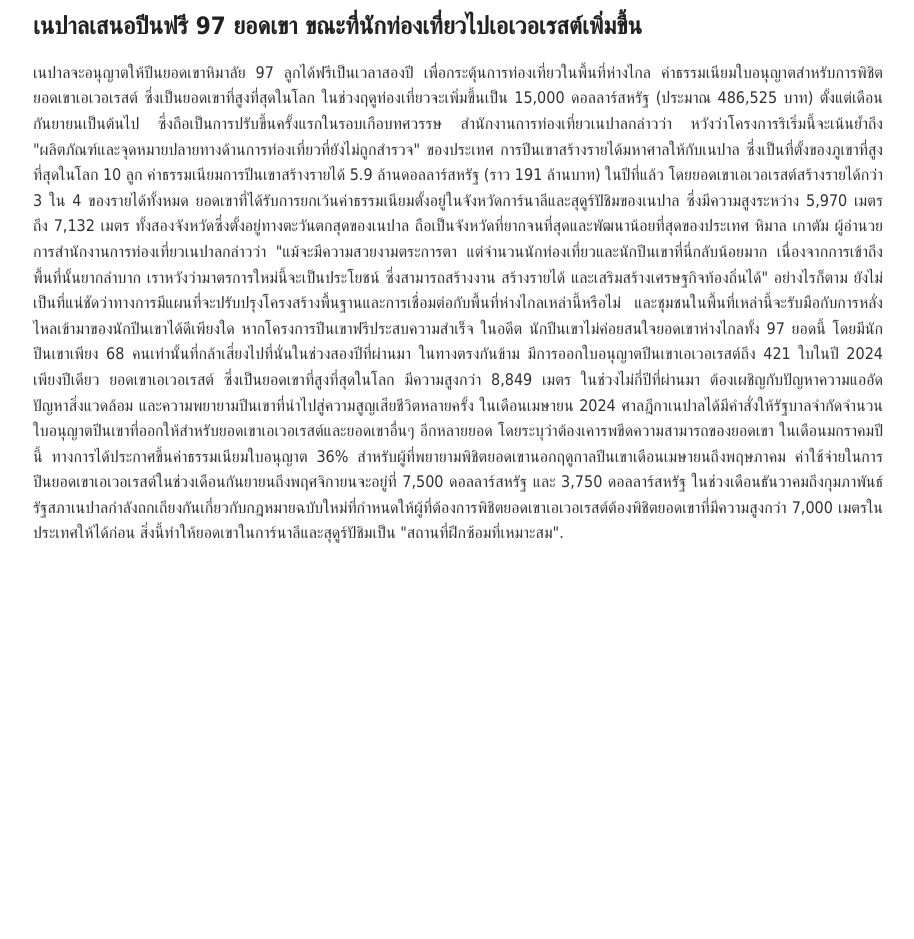
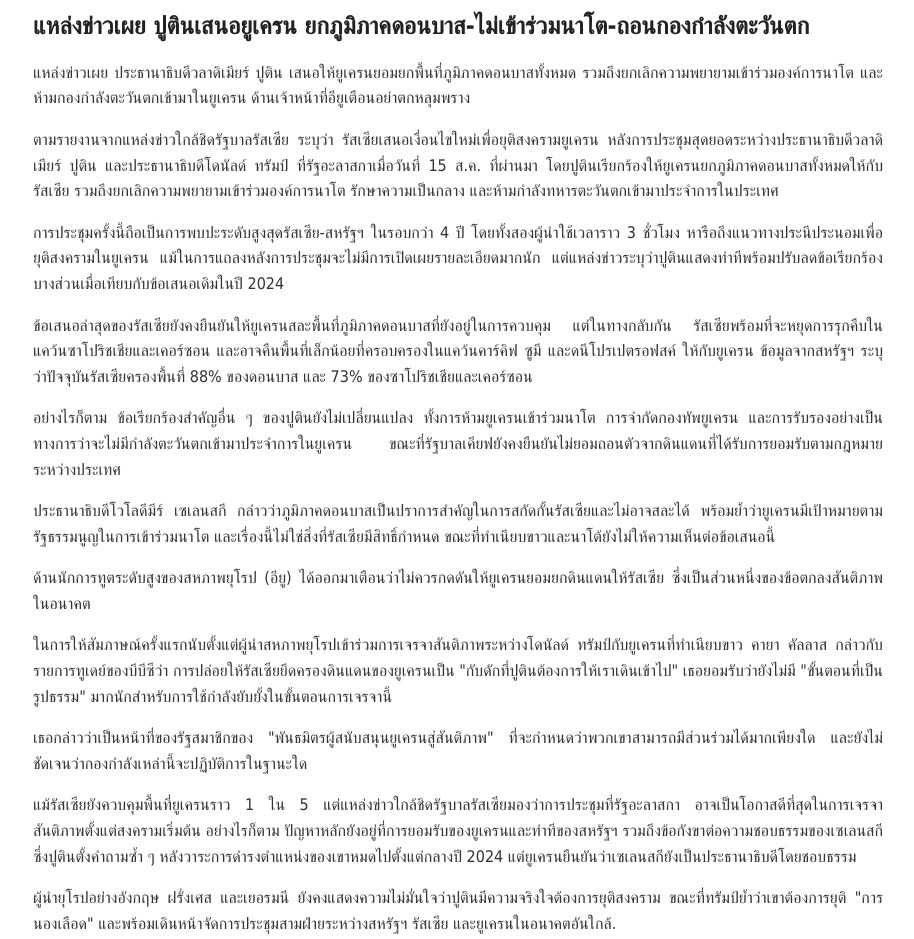
Before and after one commit to 68319100038-cell/01, a plain HTML site: page ต่างประเทศ3.html in a window 1280 px wide. Shown: the part 700-1639 px from the top of the page, without its empty margins (182-1096 px from the left). Before the commit the page ends 1276 px from the top, so only its background shows below. Drawn offline with Linux system fonts and the light colour scheme.

Commit message:
Update ต่างประเทศ3.html
Signed-off-by: 68319100038-cell <68319100038@cvc-cha.ac.th>

```diff
--- a/ต่างประเทศ3.html
+++ b/ต่างประเทศ3.html
@@ -76,25 +76,24 @@
   <a href="1.html">หน้าแรก</a>
   <a href="การเมือง.html">ข่าวการเมือง</a>
   <a href="ต่างประเทศ.html">ข่าวประเทศ</a>
-  <a href="เศรษฐกิจ.html">เศรษฐกิจ</a>
+  <a href="เศรษฐกิจ.html">ข่าวเศรษฐกิจ</a>
 </nav>
 
 <div class="headline">
-  <img src="https://static.thairath.co.th/media/dFQROr7oWzulq5Fa6rfbDW7XS2n7nj7BUdQhfQAyHpOK79qoyvcfqn0vFtCOPanzt7C.webp" alt="พาดหัวข่าวการเมือง">
   <div class="headline-content">
-    <h1>เนปาลเสนอปีนฟรี 97 ยอดเขา ขณะที่นักท่องเที่ยวไปเอเวอเรสต์เพิ่มขึ้น</h1>
-    <p>เนปาลจะอนุญาตให้ปีนยอดเขาหิมาลัย 97 ลูกได้ฟรีเป็นเวลาสองปี เพื่อกระตุ้นการท่องเที่ยวในพื้นที่ห่างไกล
-ค่าธรรมเนียมใบอนุญาตสำหรับการพิชิตยอดเขาเอเวอเรสต์ ซึ่งเป็นยอดเขาที่สูงที่สุดในโลก ในช่วงฤดูท่องเที่ยวจะเพิ่มขึ้นเป็น 15,000 ดอลลาร์สหรัฐ (ประมาณ 486,525 บาท) ตั้งแต่เดือนกันยายนเป็นต้นไป ซึ่งถือเป็นการปรับขึ้นครั้งแรกในรอบเกือบทศวรรษ
-สำนักงานการท่องเที่ยวเนปาลกล่าวว่า หวังว่าโครงการริเริ่มนี้จะเน้นย้ำถึง "ผลิตภัณฑ์และจุดหมายปลายทางด้านการท่องเที่ยวที่ยังไม่ถูกสำรวจ" ของประเทศ
-การปีนเขาสร้างรายได้มหาศาลให้กับเนปาล ซึ่งเป็นที่ตั้งของภูเขาที่สูงที่สุดในโลก 10 ลูก ค่าธรรมเนียมการปีนเขาสร้างรายได้ 5.9 ล้านดอลลาร์สหรัฐ (ราว 191 ล้านบาท) ในปีที่แล้ว โดยยอดเขาเอเวอเรสต์สร้างรายได้กว่า 3 ใน 4 ของรายได้ทั้งหมด
-ยอดเขาที่ได้รับการยกเว้นค่าธรรมเนียมตั้งอยู่ในจังหวัดการ์นาลีและสุดูร์ปัชิมของเนปาล ซึ่งมีความสูงระหว่าง 5,970 เมตร ถึง 7,132 เมตร ทั้งสองจังหวัดซึ่งตั้งอยู่ทางตะวันตกสุดของเนปาล ถือเป็นจังหวัดที่ยากจนที่สุดและพัฒนาน้อยที่สุดของประเทศ
-หิมาล เกาตัม ผู้อำนวยการสำนักงานการท่องเที่ยวเนปาลกล่าวว่า "แม้จะมีความสวยงามตระการตา แต่จำนวนนักท่องเที่ยวและนักปีนเขาที่นี่กลับน้อยมาก เนื่องจากการเข้าถึงพื้นที่นั้นยากลำบาก เราหวังว่ามาตรการใหม่นี้จะเป็นประโยชน์ ซึ่งสามารถสร้างงาน สร้างรายได้ และเสริมสร้างเศรษฐกิจท้องถิ่นได้"
-อย่างไรก็ตาม ยังไม่เป็นที่แน่ชัดว่าทางการมีแผนที่จะปรับปรุงโครงสร้างพื้นฐานและการเชื่อมต่อกับพื้นที่ห่างไกลเหล่านี้หรือไม่ และชุมชนในพื้นที่เหล่านี้จะรับมือกับการหลั่งไหลเข้ามาของนักปีนเขาได้ดีเพียงใด หากโครงการปีนเขาฟรีประสบความสำเร็จ
-ในอดีต นักปีนเขาไม่ค่อยสนใจยอดเขาห่างไกลทั้ง 97 ยอดนี้ โดยมีนักปีนเขาเพียง 68 คนเท่านั้นที่กล้าเสี่ยงไปที่นั่นในช่วงสองปีที่ผ่านมา ในทางตรงกันข้าม มีการออกใบอนุญาตปีนเขาเอเวอเรสต์ถึง 421 ใบในปี 2024 เพียงปีเดียว
-ยอดเขาเอเวอเรสต์ ซึ่งเป็นยอดเขาที่สูงที่สุดในโลก มีความสูงกว่า 8,849 เมตร ในช่วงไม่กี่ปีที่ผ่านมา ต้องเผชิญกับปัญหาความแออัด ปัญหาสิ่งแวดล้อม และความพยายามปีนเขาที่นำไปสู่ความสูญเสียชีวิตหลายครั้ง
-ในเดือนเมษายน 2024 ศาลฎีกาเนปาลได้มีคำสั่งให้รัฐบาลจำกัดจำนวนใบอนุญาตปีนเขาที่ออกให้สำหรับยอดเขาเอเวอเรสต์และยอดเขาอื่นๆ อีกหลายยอด โดยระบุว่าต้องเคารพขีดความสามารถของยอดเขา
-ในเดือนมกราคมปีนี้ ทางการได้ประกาศขึ้นค่าธรรมเนียมใบอนุญาต 36% สำหรับผู้ที่พยายามพิชิตยอดเขานอกฤดูกาลปีนเขาเดือนเมษายนถึงพฤษภาคม ค่าใช้จ่ายในการปีนยอดเขาเอเวอเรสต์ในช่วงเดือนกันยายนถึงพฤศจิกายนจะอยู่ที่ 7,500 ดอลลาร์สหรัฐ และ 3,750 ดอลลาร์สหรัฐ ในช่วงเดือนธันวาคมถึงกุมภาพันธ์
-รัฐสภาเนปาลกำลังถกเถียงกันเกี่ยวกับกฎหมายฉบับใหม่ที่กำหนดให้ผู้ที่ต้องการพิชิตยอดเขาเอเวอเรสต์ต้องพิชิตยอดเขาที่มีความสูงกว่า 7,000 เมตรในประเทศให้ได้ก่อน สิ่งนี้ทำให้ยอดเขาในการ์นาลีและสุดูร์ปัชิมเป็น "สถานที่ฝึกซ้อมที่เหมาะสม".</p>
+  <img src="https://static.thairath.co.th/media/dFQROr7oWzulq5Fa6rfYkc1vJLNiI63CSPM1m1lsqcHRY8JevAPXg9aLqBZFzMTdpHB.webp">
+    <h1>แหล่งข่าวเผย ปูตินเสนอยูเครน ยกภูมิภาคดอนบาส-ไม่เข้าร่วมนาโต-ถอนกองกำลังตะวันตก</h1>
+    <p>แหล่งข่าวเผย ประธานาธิบดีวลาดิเมียร์ ปูติน เสนอให้ยูเครนยอมยกพื้นที่ภูมิภาคดอนบาสทั้งหมด รวมถึงยกเลิกความพยายามเข้าร่วมองค์การนาโต และห้ามกองกำลังตะวันตกเข้ามาในยูเครน ด้านเจ้าหน้าที่อียูเตือนอย่าตกหลุมพราง</p>
+    <p>ตามรายงานจากแหล่งข่าวใกล้ชิดรัฐบาลรัสเซีย ระบุว่า รัสเซียเสนอเงื่อนไขใหม่เพื่อยุติสงครามยูเครน หลังการประชุมสุดยอดระหว่างประธานาธิบดีวลาดิเมียร์ ปูติน และประธานาธิบดีโดนัลด์ ทรัมป์ ที่รัฐอะลาสกาเมื่อวันที่ 15 ส.ค. ที่ผ่านมา โดยปูตินเรียกร้องให้ยูเครนยกภูมิภาคดอนบาสทั้งหมดให้กับรัสเซีย รวมถึงยกเลิกความพยายามเข้าร่วมองค์การนาโต รักษาความเป็นกลาง และห้ามกำลังทหารตะวันตกเข้ามาประจำการในประเทศ </p>
+    <p>การประชุมครั้งนี้ถือเป็นการพบปะระดับสูงสุดรัสเซีย-สหรัฐฯ ในรอบกว่า 4 ปี โดยทั้งสองผู้นำใช้เวลาราว 3 ชั่วโมง หารือถึงแนวทางประนีประนอมเพื่อยุติสงครามในยูเครน แม้ในการแถลงหลังการประชุมจะไม่มีการเปิดเผยรายละเอียดมากนัก แต่แหล่งข่าวระบุว่าปูตินแสดงท่าทีพร้อมปรับลดข้อเรียกร้องบางส่วนเมื่อเทียบกับข้อเสนอเดิมในปี 2024</p>
+    <p>ข้อเสนอล่าสุดของรัสเซียยังคงยืนยันให้ยูเครนสละพื้นที่ภูมิภาคดอนบาสที่ยังอยู่ในการควบคุม แต่ในทางกลับกัน รัสเซียพร้อมที่จะหยุดการรุกคืบในแคว้นซาโปริชเชียและเคอร์ซอน และอาจคืนพื้นที่เล็กน้อยที่ครอบครองในแคว้นคาร์คิฟ ซูมี และดนีโปรเปตรอฟสค์ ให้กับยูเครน ข้อมูลจากสหรัฐฯ ระบุว่าปัจจุบันรัสเซียครองพื้นที่ 88% ของดอนบาส และ 73% ของซาโปริชเชียและเคอร์ซอน</p>
+    <p>อย่างไรก็ตาม ข้อเรียกร้องสำคัญอื่น ๆ ของปูตินยังไม่เปลี่ยนแปลง ทั้งการห้ามยูเครนเข้าร่วมนาโต การจำกัดกองทัพยูเครน และการรับรองอย่างเป็นทางการว่าจะไม่มีกำลังตะวันตกเข้ามาประจำการในยูเครน ขณะที่รัฐบาลเคียฟยังคงยืนยันไม่ยอมถอนตัวจากดินแดนที่ได้รับการยอมรับตามกฎหมายระหว่างประเทศ</p>
+    <p>ประธานาธิบดีโวโลดีมีร์ เซเลนสกี กล่าวว่าภูมิภาคดอนบาสเป็นปราการสำคัญในการสกัดกั้นรัสเซียและไม่อาจสละได้ พร้อมย้ำว่ายูเครนมีเป้าหมายตามรัฐธรรมนูญในการเข้าร่วมนาโต และเรื่องนี้ไม่ใช่สิ่งที่รัสเซียมีสิทธิ์กำหนด ขณะที่ทำเนียบขาวและนาโต้ยังไม่ให้ความเห็นต่อข้อเสนอนี้</p>
+    <p>ด้านนักการทูตระดับสูงของสหภาพยุโรป (อียู) ได้ออกมาเตือนว่าไม่ควรกดดันให้ยูเครนยอมยกดินแดนให้รัสเซีย ซึ่งเป็นส่วนหนึ่งของข้อตกลงสันติภาพในอนาคต</p>
+    <p>ในการให้สัมภาษณ์ครั้งแรกนับตั้งแต่ผู้นำสหภาพยุโรปเข้าร่วมการเจรจาสันติภาพระหว่างโดนัลด์ ทรัมป์กับยูเครนที่ทำเนียบขาว คายา คัลลาส กล่าวกับรายการทูเดย์ของบีบีซีว่า การปล่อยให้รัสเซียยึดครองดินแดนของยูเครนเป็น "กับดักที่ปูตินต้องการให้เราเดินเข้าไป" เธอยอมรับว่ายังไม่มี "ขั้นตอนที่เป็นรูปธรรม" มากนักสำหรับการใช้กำลังยับยั้งในขั้นตอนการเจรจานี้</p>
+    <p>เธอกล่าวว่าเป็นหน้าที่ของรัฐสมาชิกของ "พันธมิตรผู้สนับสนุนยูเครนสู่สันติภาพ" ที่จะกำหนดว่าพวกเขาสามารถมีส่วนร่วมได้มากเพียงใด และยังไม่ชัดเจนว่ากองกำลังเหล่านี้จะปฏิบัติการในฐานะใด</p>
+    <p>แม้รัสเซียยังควบคุมพื้นที่ยูเครนราว 1 ใน 5 แต่แหล่งข่าวใกล้ชิดรัฐบาลรัสเซียมองว่าการประชุมที่รัฐอะลาสกา อาจเป็นโอกาสดีที่สุดในการเจรจาสันติภาพตั้งแต่สงครามเริ่มต้น อย่างไรก็ตาม ปัญหาหลักยังอยู่ที่การยอมรับของยูเครนและท่าทีของสหรัฐฯ รวมถึงข้อกังขาต่อความชอบธรรมของเซเลนสกี ซึ่งปูตินตั้งคำถามซ้ำ ๆ หลังวาระการดำรงตำแหน่งของเขาหมดไปตั้งแต่กลางปี 2024 แต่ยูเครนยืนยันว่าเซเลนสกียังเป็นประธานาธิบดีโดยชอบธรรม</p>
+    <p>ผู้นำยุโรปอย่างอังกฤษ ฝรั่งเศส และเยอรมนี ยังคงแสดงความไม่มั่นใจว่าปูตินมีความจริงใจต้องการยุติสงคราม ขณะที่ทรัมป์ย้ำว่าเขาต้องการยุติ "การนองเลือด" และพร้อมเดินหน้าจัดการประชุมสามฝ่ายระหว่างสหรัฐฯ รัสเซีย และยูเครนในอนาคตอันใกล้.</p>
 </div>
 
 </body>
```
